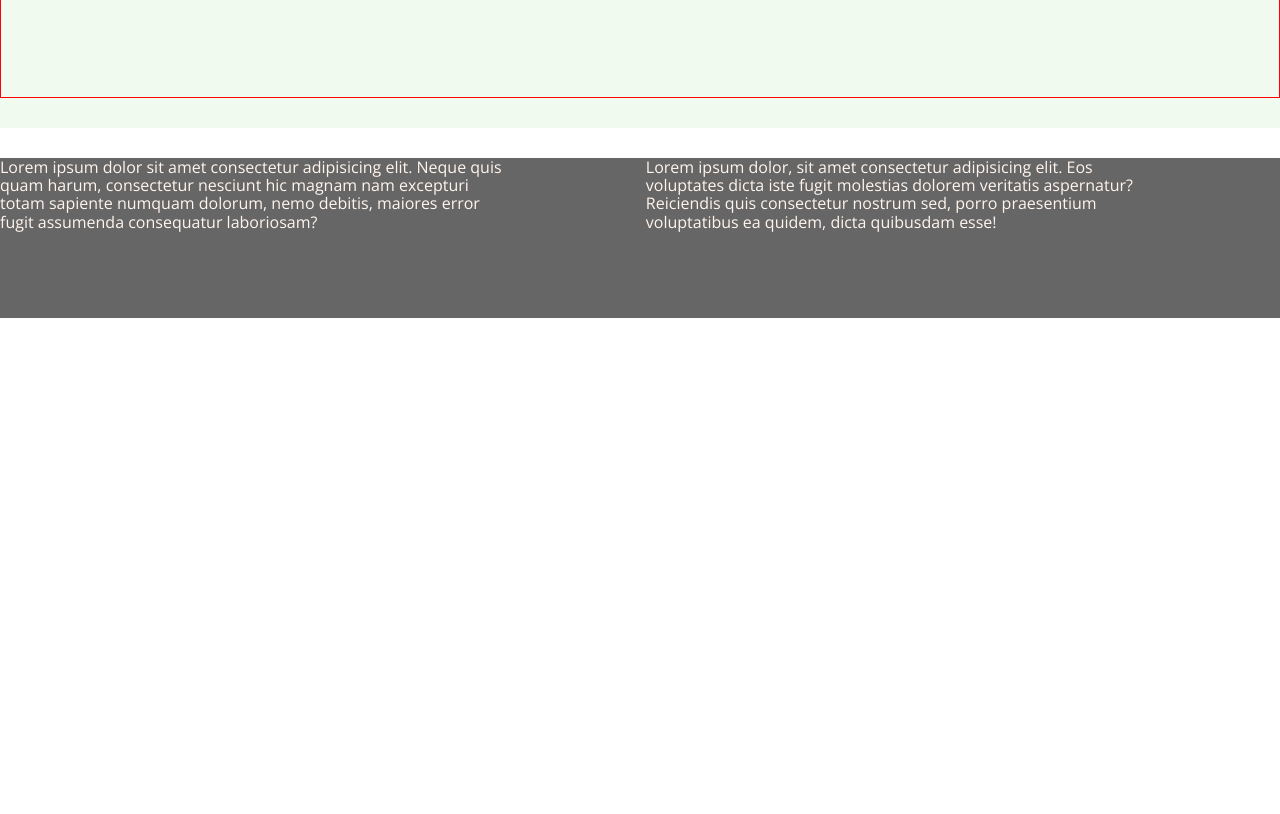
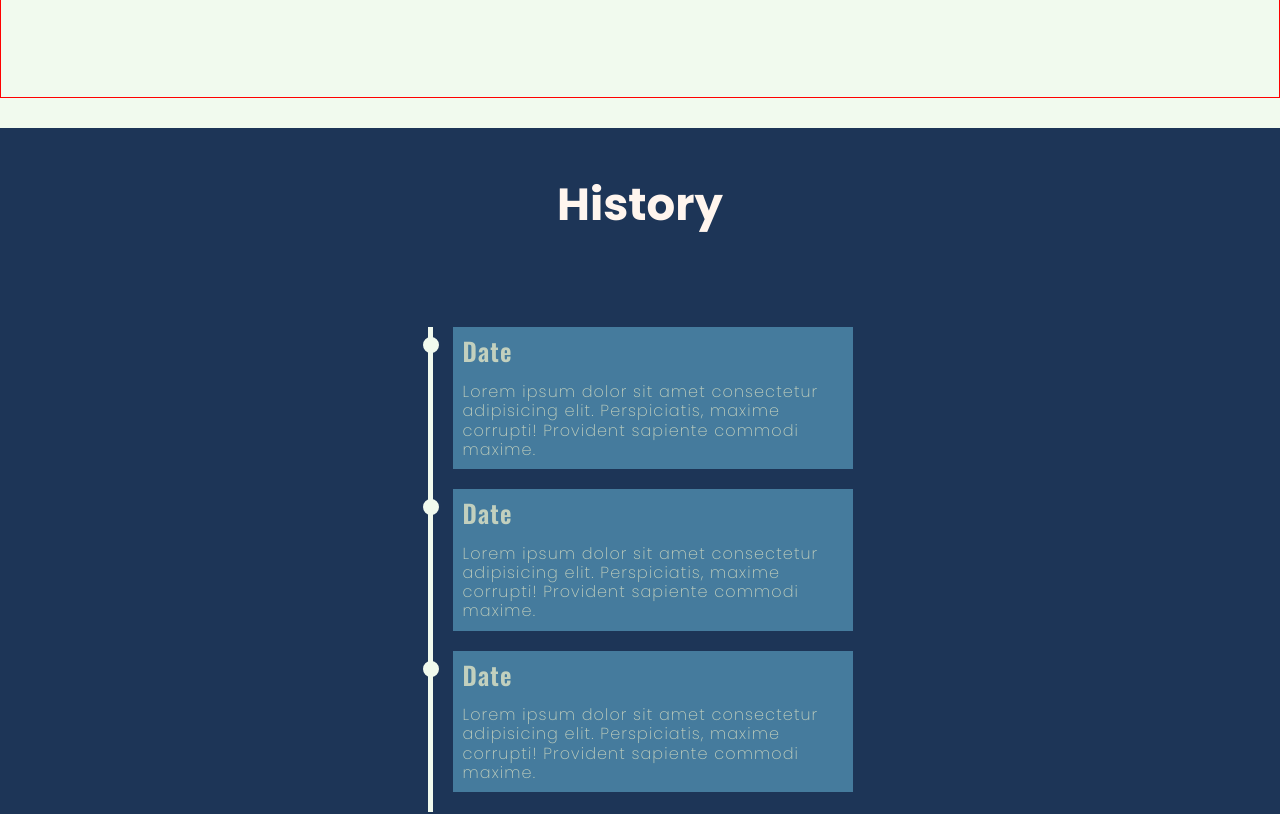
Before and after one commit to AndreaPrati98/Polimi--Hypermedia---project, a Nuxt app: page /festival in a window 1280 px wide. Shown: the part 1820-2634 px from the top of the page. Before the commit the page ends 2138 px from the top, so only its background shows below. Built offline with nearby package versions, Linux system fonts and the light colour scheme; a web font is replaced by a local one.

Commit message:
added history component

```diff
--- a/pages/festival.vue
+++ b/pages/festival.vue
@@ -37,13 +37,29 @@
   </div>
 
   <div class="section4">
-
-
-
-
-
-
-
+    <h2 class="history-title"> History </h2>
+    <div class="timeline-component">
+      <div class="timeline-box">
+        <div class="item-box">
+          <div class="item">
+            <h3 class="title">Date</h3>
+            <p class="text">Lorem ipsum dolor sit amet consectetur adipisicing elit. Perspiciatis, maxime corrupti! Provident sapiente commodi maxime.</p>
+          </div>
+        </div>
+        <div class="item-box">
+          <div class="item">
+            <h3 class="title">Date</h3>
+            <p class="text">Lorem ipsum dolor sit amet consectetur adipisicing elit. Perspiciatis, maxime corrupti! Provident sapiente commodi maxime.</p>
+          </div>
+        </div>
+        <div class="item-box">
+          <div class="item">
+            <h3 class="title">Date</h3>
+            <p class="text">Lorem ipsum dolor sit amet consectetur adipisicing elit. Perspiciatis, maxime corrupti! Provident sapiente commodi maxime.</p>
+          </div>
+        </div>
+      </div>
+    </div>
   </div>
 </section>
 </template>
@@ -80,6 +96,79 @@ export default {
 </script>
 
 <style scoped>
+
+
+
+.history-title {
+  text-align: center;
+  font-family: "Poppins";
+  font-weight: 700;
+  color: var(--text-color-light);
+  font-size: 45px;
+  padding: 4% 0% 6% 0%;
+}
+
+/* Timeline Container */
+.timeline-component {
+  padding: 20px;
+  display: flex;
+
+  justify-content: center;
+
+
+}
+
+/* Outer Layer with the timeline border */
+.timeline-box {
+  border-left: 5px solid var(--palette-green);
+}
+
+/* Card container */
+.item-box {
+  position: relative;
+  margin: 0 0 20px 20px;
+  padding: 10px;
+  background: var(--palette-soft-blue);
+  color: var(--palette-green-dark);
+  width: 100%;
+  max-width: 400px;
+}
+
+/* Information about the timeline */
+.item {
+  display: flex;
+  flex-direction: column;
+  gap: 1em;
+}
+
+/* Title of the card */
+.title {
+  color: var(--palette-green-dark);
+  position: relative;
+  font-family: "Oswald";
+  font-weight: 600;
+  font-size: 25px;
+  letter-spacing: 1.1px;
+}
+
+/* Timeline dot  */
+.title::before {
+  content: "";
+  position: absolute;
+  width: 10px;
+  height: 10px;
+  background: var(--palette-green);
+  border-radius: 999px;
+  left: -40px;
+  border: 3px solid var(--palette-green);
+}
+
+.text {
+  font-family: "Poppins";
+  font-weight: 300;
+  letter-spacing: 1.1px;
+  line-height: 1.2rem;
+}
 
 
 .scroll-header {
@@ -155,6 +244,11 @@ flex-direction: column;
   background-color: var(--palette-green);
 }
 
+.section4 {
+  width: 100%;
+  background-color: var(--palette-blue);
+}
+
 .overview-component {
   padding: 5% 15%;
 }
```
